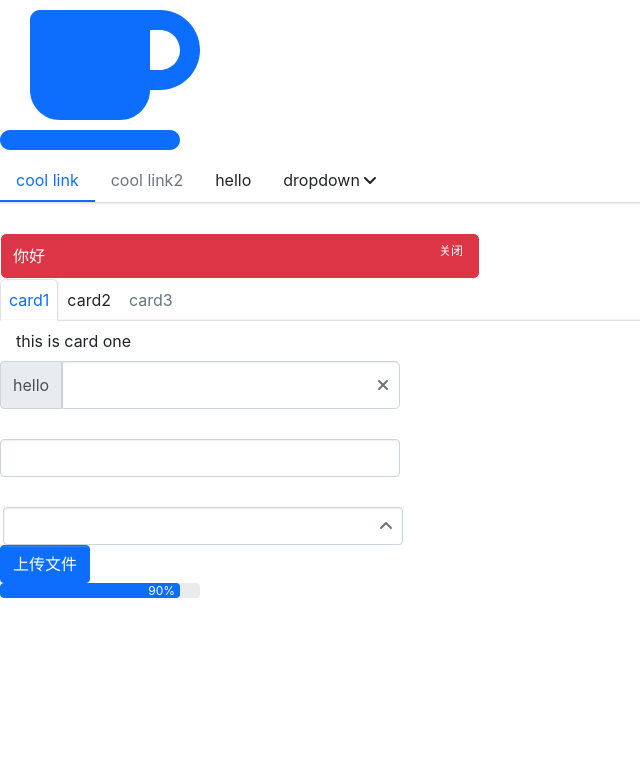
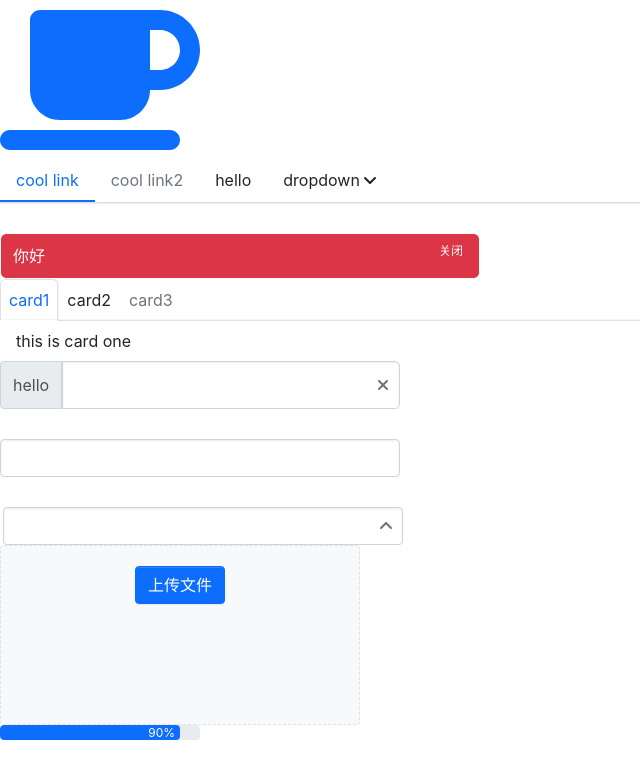
Before and after one commit to frjacson/piano-ui, a React (Create React App) app: page / in a window 1280 px wide. Shown: the top 778 px of the page, without its empty margins (0-640 px from the left). Built offline with nearby package versions, Linux system fonts and the light colour scheme.

Commit message:
feat: add drag to the upload

```diff
--- a/src/App.tsx
+++ b/src/App.tsx
@@ -66,7 +66,7 @@
         multiple
         style={{ width: 400 }}
       ></Select>
-      <Upload action="https://jsonplaceholder.typicode.com/posts">
+      <Upload action="https://jsonplaceholder.typicode.com/posts" drag>
         <Button btnType="primary">上传文件</Button>
       </Upload>
       <Progress percent={90} styles={{ width: 200 }}></Progress>
--- /dev/null
+++ b/src/components/Upload/Dragger.tsx
@@ -0,0 +1,42 @@
+import React, { DragEvent, useState } from 'react'
+import classNames from 'classnames'
+
+interface DraggerProps {
+  onFile?: (files: FileList) => void
+  children?: React.ReactNode
+}
+const Dragger: React.FC<DraggerProps> = props => {
+  const { onFile, children } = props
+  const [dragOver, setDragOver] = useState(false)
+  const classes = classNames('piano-uploader-dragger', {
+    'is-dragover': dragOver
+  })
+  const handleDrag = (e: DragEvent<HTMLElement>, over: boolean) => {
+    e.preventDefault()
+    setDragOver(over)
+  }
+  const handleDrop = (e: DragEvent<HTMLElement>) => {
+    e.preventDefault()
+    setDragOver(false)
+    if (onFile) {
+      onFile(e.dataTransfer.files)
+    }
+  }
+  return (
+    <div
+      draggable
+      className={classes}
+      onDragOver={e => {
+        handleDrag(e, true)
+      }}
+      onDragLeave={e => {
+        handleDrag(e, false)
+      }}
+      onDrop={handleDrop}
+    >
+      {children}
+    </div>
+  )
+}
+
+export default Dragger
--- a/src/components/Upload/Upload.tsx
+++ b/src/components/Upload/Upload.tsx
@@ -3,6 +3,7 @@
 
 import { UploadFile } from './UploadFileProps'
 import UploadList from './UploadList'
+import Dragger from './Dragger'
 
 export interface UploadProps {
   /** 请求地址 */
@@ -187,7 +188,17 @@
         style={{ display: 'inline-block' }}
         onClick={handleClick}
       >
-        {children}
+        {drag ? (
+          <Dragger
+            onFile={files => {
+              uploadFile(files)
+            }}
+          >
+            {children}
+          </Dragger>
+        ) : (
+          children
+        )}
         <input
           type="file"
           className="piano-file-input"
```
